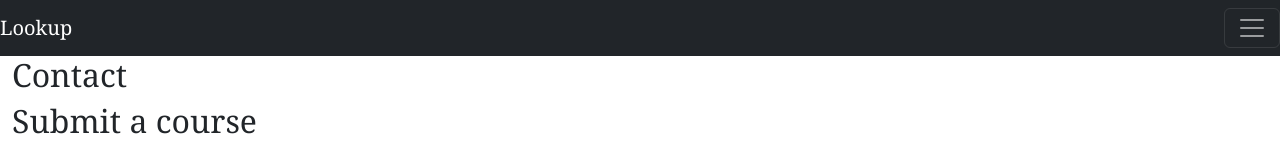
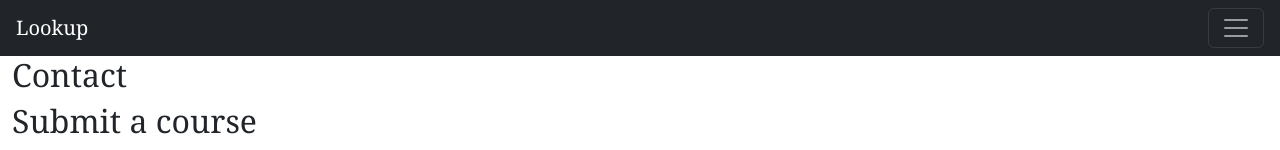
Before and after one commit to matthieums/lookup-project, a Django app: page /contact in a window 1280 px wide. Shown: the top 150 px of the page. Run offline with Django 5.2, Linux system fonts and the light colour scheme; data that the repository does not hold is empty; some libraries are stand-ins or nearby versions.

Commit message:
Add padding to the navbar

```diff
--- a/lookupproject/lookup/templates/lookup/layout.html
+++ b/lookupproject/lookup/templates/lookup/layout.html
@@ -11,7 +11,7 @@
     </head>
 
         <body>
-            <nav class="navbar bg-dark" data-bs-theme="dark">
+            <nav class="navbar bg-dark px-3" data-bs-theme="dark">
 
                 <a href="/" class="navbar-brand">Lookup</a>
                 <button class="navbar-toggler" type="button" data-bs-toggle="offcanvas" data-bs-target="#offcanvasNavbar" aria-controls="offcanvasNavbar" aria-label="Toggle navigation">
```
